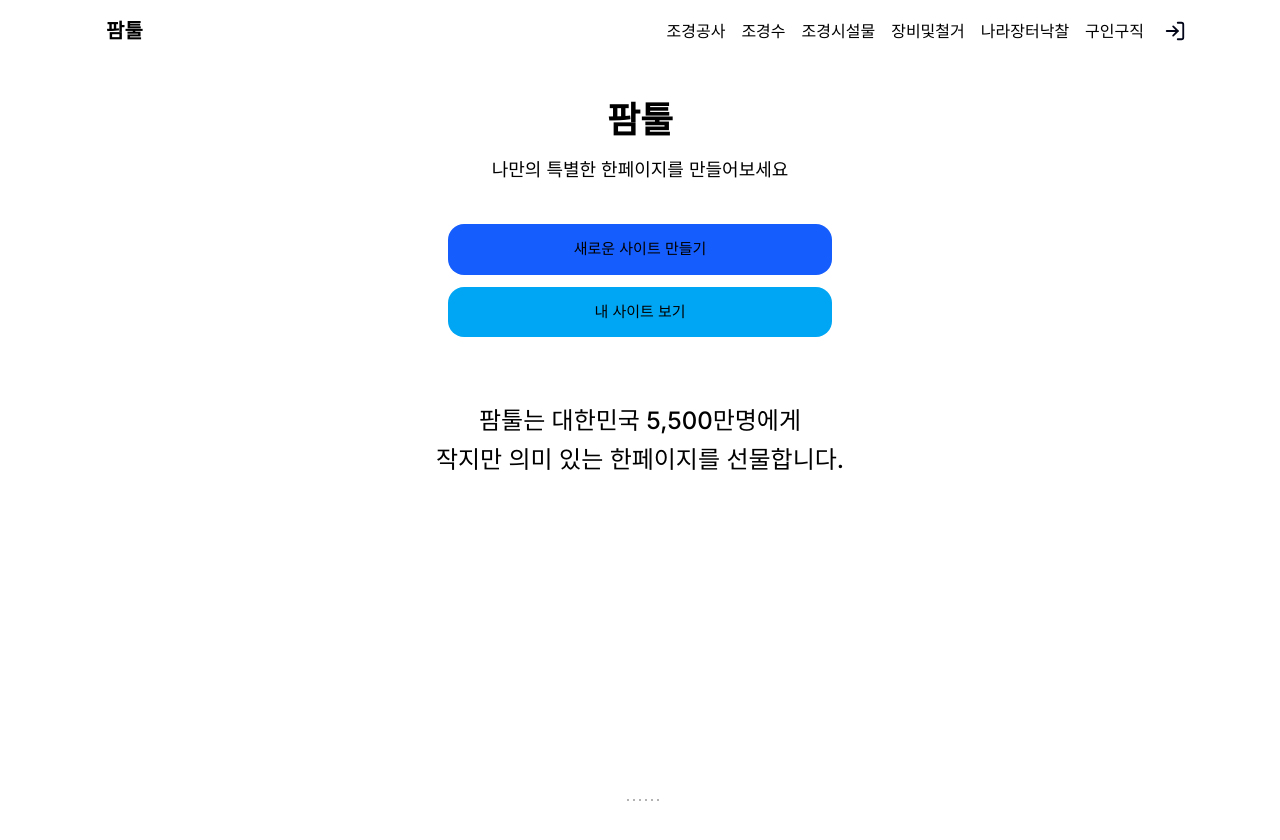
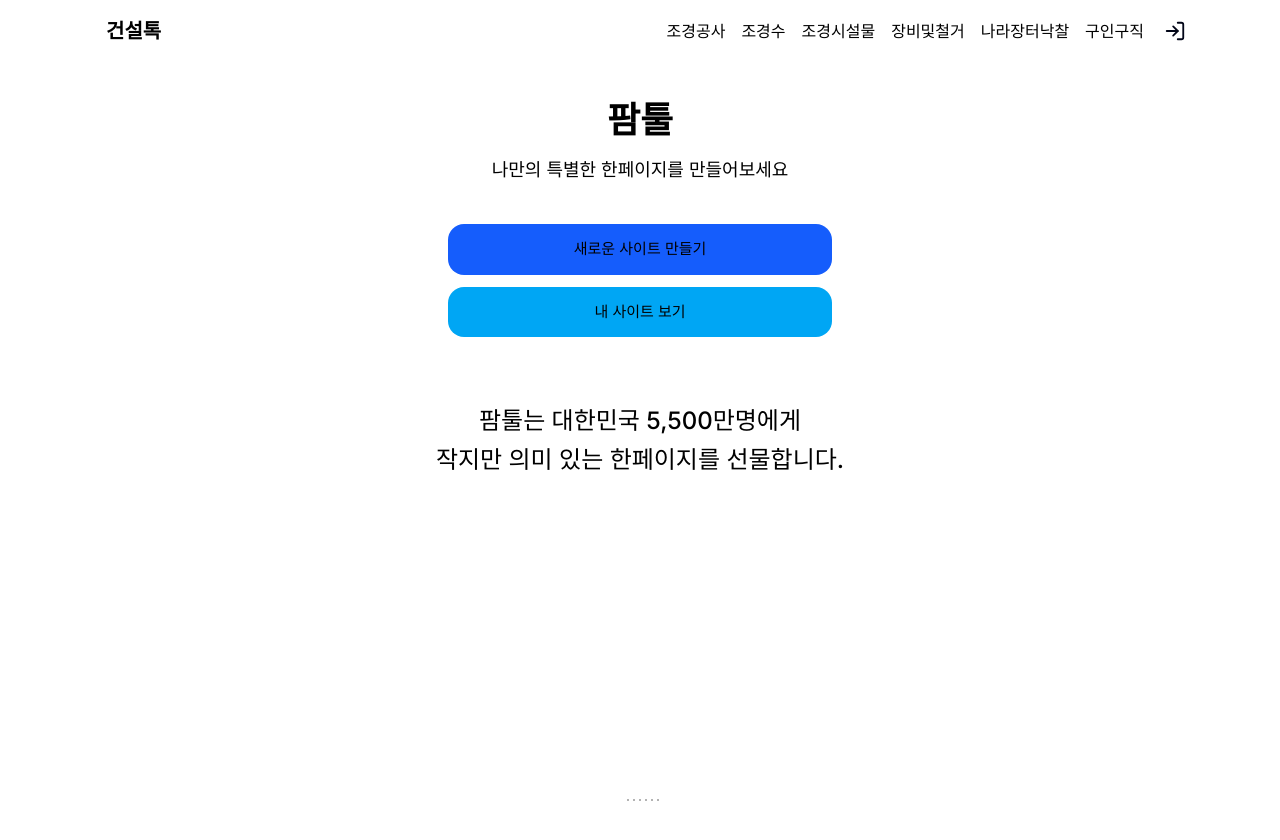
Before and after one commit to RYUJINYOUL/farmtool, a Next.js app: page / in a window 1280 px wide. Shown: the top 840 px of the page. Built offline with nearby package versions, Linux system fonts and the light colour scheme; no server answers.

Commit message:
kunsultalk

```diff
--- a/components/auth/KakaoAuthPage.jsx
+++ b/components/auth/KakaoAuthPage.jsx
@@ -33,7 +33,7 @@ const KakaoAuthPage = () => {
     }
 
     if (customToken) {
-      setLoadingMessage("Firebase 로그인 중...");
+      setLoadingMessage("건설톡 로그인 중...");
       signInWithCustomToken(auth, customToken)
         .then( async (userCredential) => {
           const user = userCredential.user;
@@ -68,7 +68,7 @@ const KakaoAuthPage = () => {
           router.push('/');
         })
         .catch((error) => {
-          setLoadingMessage("Firebase 로그인 실패!");
+          setLoadingMessage("건설톡 로그인 실패!");
           router.push('/login?error=firebase_auth_failed');
         });
     } else if (code) {
--- a/components/ui/Logo.jsx
+++ b/components/ui/Logo.jsx
@@ -31,7 +31,7 @@ function Logo(props) {
             total.total&&"text-black",
             // pathname!=="/"&&"text-black",
           )}
-             >팜툴</div>
+             >건설톡</div>
         </div>
 
     </section>
```
